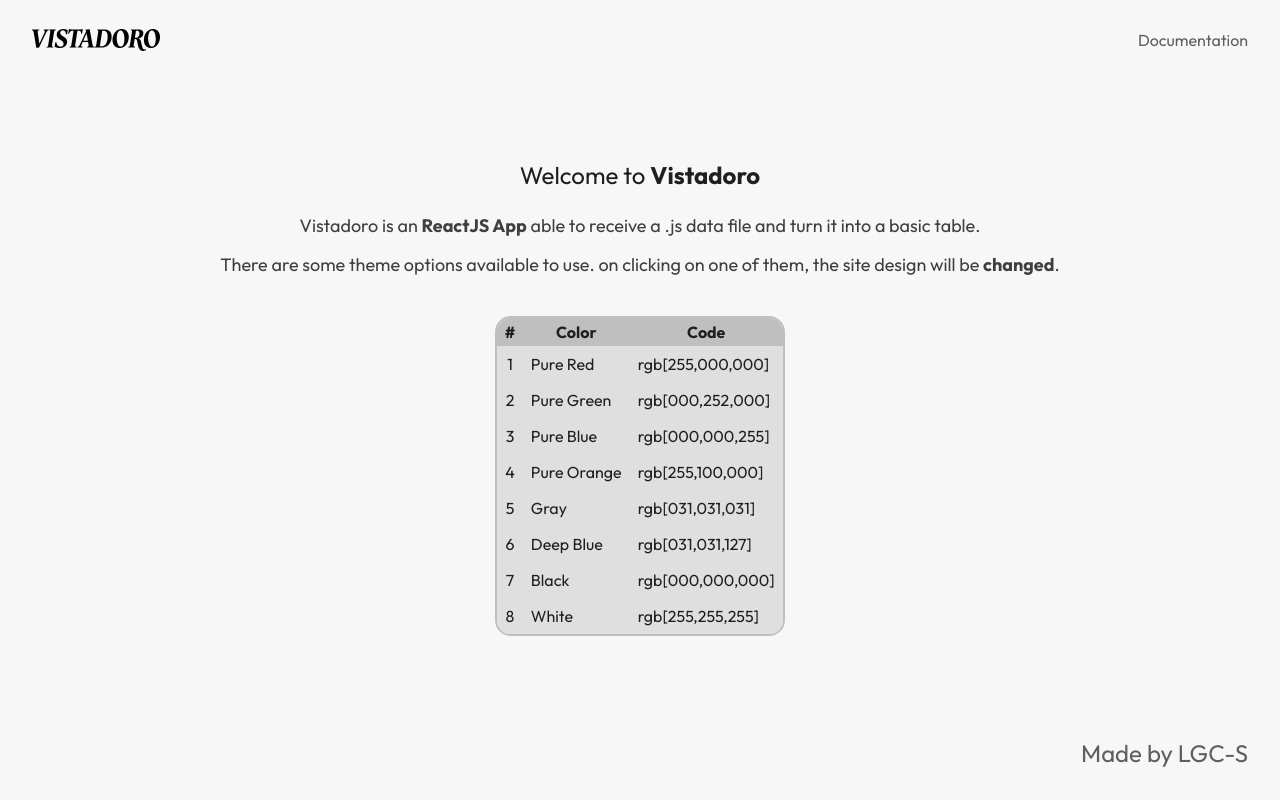
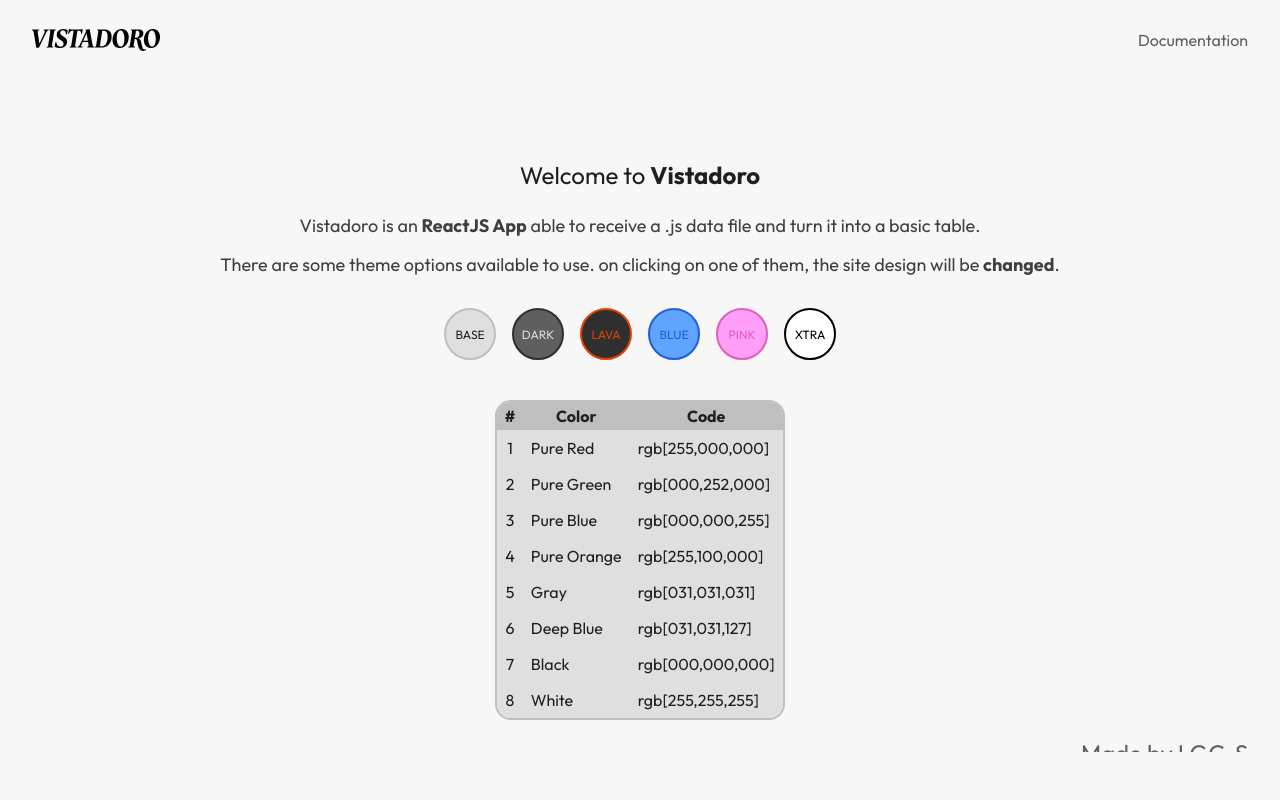
Before and after one commit to lgc-s/vistadoro, a React (Create React App) app: page / in a window 1280 px wide. Built offline with nearby package versions, Linux system fonts and the light colour scheme.

Commit message:
app updated

```diff
--- a/src/App.css
+++ b/src/App.css
@@ -16,6 +16,8 @@ tr:last-child td {
     border-bottom: 0px;
 }
 
-.App {
-    height: 100vh;
+.button-menu {
+    display: flex;
+    flex-direction: row;
+    margin-top: 16px;
 }
--- a/src/App.js
+++ b/src/App.js
@@ -1,5 +1,6 @@
 import './App.css'
 
+import { Button } from './components/Button/Button';
 import { Content } from './components/Content/Content';
 import { DataReader } from './components/DataReader/DataReader';
 import { Header } from './components/Header/Header';
@@ -15,6 +16,14 @@ function App() {
             <Text type="Title">Welcome to <b>Vistadoro</b></Text>
             <Text type="Normal">Vistadoro is an <b>ReactJS App</b> able to receive a .js data file and turn it into a basic table.</Text>
             <Text type="Normal">There are some theme options available to use. on clicking on one of them, the site design will be <b>changed</b>.</Text>
+            <div className='button-menu'>
+              <Button type="Theme 1">BASE</Button>
+              <Button type="Theme 2">DARK</Button>
+              <Button type="Theme 3">LAVA</Button>
+              <Button type="Theme 4">BLUE</Button>
+              <Button type="Theme 5">PINK</Button>
+              <Button type="Theme 6">XTRA</Button>
+            </div>
             <DataReader />
           </Content>
         </main>
--- a/src/components/Button/Button.css
+++ b/src/components/Button/Button.css
@@ -1,14 +1,86 @@
 .button {
+    align-items: center;
+    border-radius: 100%;
+    display: flex;
+    height: 32px;
+    font-family: Outfit;
+    font-size: 12px;
+    justify-content: center;
+    margin: 8px;
+    padding: 8px;
+    user-select: none;
+    width: 32px;
+}
+
+.theme1 {
     background-color: rgb(223, 223, 223);
     border: 2px solid rgb(191, 191, 191);
-    font-size: 16px;
-    font-weight: bold;
-    margin-top: 16px;
-    padding: 8px 24px;
+    color: rgb(31, 31, 31);
 }
 
-.button:hover {
-    background-color: rgb(159, 159, 159);
-    border: 2px solid rgb(127, 127, 127);
+.theme2 {
+    background-color: rgb(95, 95, 95);
+    border: 2px solid rgb(47, 47, 47);
+    color: rgb(223, 223, 223);
+}
+
+.theme3 {
+    background-color: rgb(47, 47, 47);
+    border: 2px solid rgb(223, 68, 0);
+    color: rgb(223, 68, 0);
+}
+
+.theme4 {
+    background-color: rgb(95, 164, 255);
+    border: 2px solid rgb(31, 95, 223);
+    color: rgb(31, 95, 223);
+}
+
+.theme5 {
+    background-color: rgb(255, 159, 247);
+    border: 2px solid rgb(223, 95, 183);
+    color: rgb(223, 95, 183);
+}
+
+.theme6 {
+    background-color: rgb(255, 255, 255);
+    border: 2px solid rgb(0, 0, 0);
+    color: rgb(0, 0, 0);
+}
+
+.theme1:hover {
+    background-color: rgb(175, 175, 175);
+    border: 2px solid rgb(143, 143, 143);
     transition: ease 0.5s;
 }
+
+.theme2:hover {
+    background-color: rgb(47, 47, 47);
+    border: 2px solid rgb(0, 0, 0);
+    transition: ease 0.5s;
+}
+
+.theme3:hover {
+    background-color: rgb(0, 0, 0);
+    transition: ease 0.5s;
+}
+
+.theme4:hover {
+    background-color: rgb(63, 132, 223);
+    border: 2px solid rgb(0, 63, 191);
+    color: rgb(0, 63, 191);
+    transition: ease 0.5s;
+}
+
+.theme5:hover {
+    background-color: rgb(223, 127, 215);
+    border: 2px solid rgb(159, 95, 151);
+    color: rgb(159, 95, 151);
+    transition: ease 0.5s;
+}
+
+.theme6:hover {
+    background-color: rgb(0, 0, 0);
+    color: rgb(255, 255, 255);
+    transition: ease 0.5s;
+}
--- a/src/components/Button/Button.jsx
+++ b/src/components/Button/Button.jsx
@@ -1,11 +1,41 @@
-import { Text } from '../Text/Text'
-
 import "./Button.css"
 
 export function Button(props) {
-    return (
-        <Text type="Button">
-            {props.children}
-        </Text>
-    )
+    if (props.type === "Theme 1") {
+        return (
+            <div className='button theme1'>
+                   {props.children}
+            </div>
+        )
+    } else if (props.type === "Theme 2") {
+        return (
+            <div className='button theme2'>
+                {props.children}
+            </div>
+        )
+    } else if (props.type === "Theme 3") {
+        return (
+            <div className='button theme3'>
+                {props.children}
+            </div>
+        )
+    } else if (props.type === "Theme 4") {
+        return (
+            <div className='button theme4'>
+                {props.children}
+            </div>
+        )
+    } else if (props.type === "Theme 5") {
+        return (
+            <div className='button theme5'>
+                {props.children}
+            </div>
+        )
+    } else if (props.type === "Theme 6") {
+        return (
+            <div className='button theme6'>
+                {props.children}
+            </div>
+        )
+    }
 }
--- a/src/components/Text/Text.css
+++ b/src/components/Text/Text.css
@@ -2,13 +2,6 @@
     font-family: Outfit;
     src: url(../../fonts/outfit.ttf);
 }
-
-.button {
-    color: rgb(31, 31, 31);
-    font-family: Outfit;
-    font-size: 21px;
-}
-
 .error {
     color: rgb(160, 0, 0);
     font-family: Outfit;
```
Lines whose indentation alone changed are shown as unchanged.
